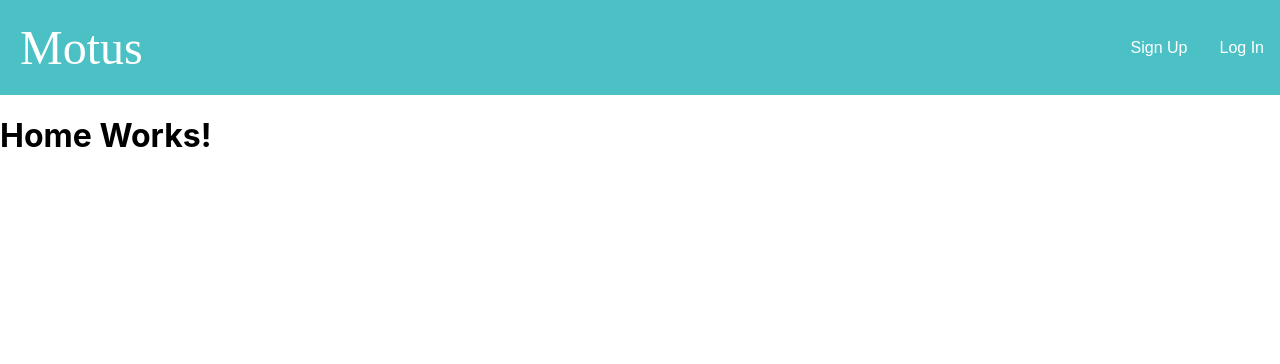
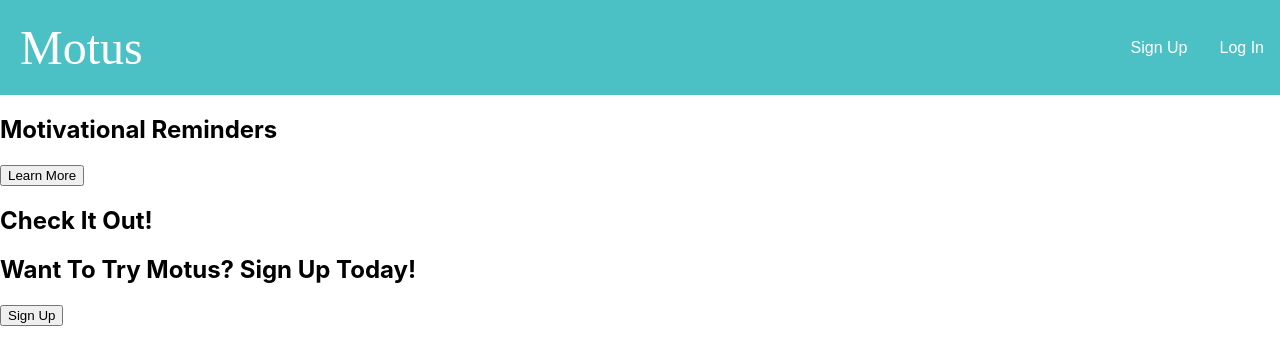
Before and after one commit to KhallilB/Motus_Frontend, a React (Create React App) app: page / in a window 1280 px wide. Shown: the top 364 px of the page. Built offline with nearby package versions, Linux system fonts and the light colour scheme; the HTML template or start-up script is replaced by a standard one; a web font is replaced by a local one.

Commit message:
Starting Landing Page

```diff
--- a/src/components/home/Home.js
+++ b/src/components/home/Home.js
@@ -1,11 +1,38 @@
 import React, { Component } from 'react';
+import { Link } from 'react-router-dom';
 import './Home.css';
 
 class Home extends Component {
   render() {
     return (
-      <div>
-        <h1>Home Works!</h1>
+      <div className="container">
+        <section className="Section__Intro">
+          <div className="Section__Intro-inner">
+            <div className="Section__Intro-content">
+              <h1>Motivational Reminders</h1>
+              <Link className="Section__Intro-btn_link" to="#Section__Display">
+                <button className="Section__Intro-btn">Learn More</button>
+              </Link>
+            </div>
+          </div>
+        </section>
+        <section className="Section__Display">
+          <div className="Section__Display-inner">
+            <div className="Section__Display-content">
+              <h2>Check It Out!</h2>
+            </div>
+          </div>
+        </section>
+        <section className="Section__Signup">
+          <div className="Section__Signup-inner">
+            <div className="Section__Signup-content">
+              <h1>Want To Try Motus? Sign Up Today!</h1>
+              <Link className="Section__Signup-btn_link" to="/signup">
+                <button className="Section__Signup-btn">Sign Up</button>
+              </Link>
+            </div>
+          </div>
+        </section>
       </div>
     );
   }
```
